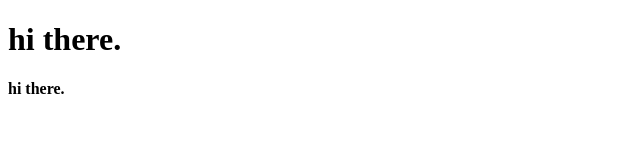
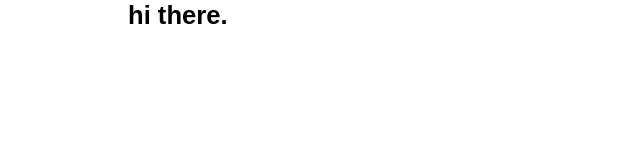
Before and after one commit to Alicexplore/My_Portfolio, a plain HTML site: page hello.html in a window 1280 px wide. Shown: the whole page, without its empty margins (0-640 px from the left). Drawn offline with Linux system fonts and the light colour scheme; a web font is replaced by a local one.

Commit message:
javascript

```diff
--- a/hello.css
+++ b/hello.css
@@ -1 +1,61 @@
 @import url('https://fonts.cdnfonts.com/css/apercu');
+
+body {
+    margin: 0;
+    padding: 0;
+    box-sizing: border-box;
+    font-family: "apercu", sans-serif;
+}
+
+header {
+    position: relative;
+    left: 0;
+    top: 0;
+    width: 100%;
+    height: 80px;
+}
+
+header h4 {
+    position: absolute;
+    left: 10%;
+    bottom: 1rem;
+    font-size: 1.6rem;
+}
+
+.intro {
+    position: fixed;
+    z-index: 2;
+    left: 0;
+    top: 0;
+    width: 100%;
+    height: 100vh;
+    background-color: #161616;
+    transition: 1s;
+}
+
+.logo-header {
+    position: absolute;
+    top: 40%;
+    left: 50%;
+    transform: translate(-50%, -50%);
+    color: #ffffff;
+}
+
+.logo {
+    position: relative;
+    display: inline-block;
+    bottom: -20px;
+    opacity: 0;
+}
+
+.logo.active {
+    bottom: 0;
+    opacity: 1;
+    transition: ease-in-out 0.5s;
+}
+
+.logo.fade {
+    bottom: 150px;
+    opacity: 0;
+    transition: ease-in-out 0.5s;
+}
--- a/hello.html
+++ b/hello.html
@@ -6,7 +6,7 @@
     <meta name="viewport" content="width=device-width, initial-scale=1.0">
     <title>My Portfolio</title>
     <link rel="icon" href="logo-03.png" />
-    <link rel="stylesheet" href="./hello.css" />
+    <link rel="stylesheet" href="hello.css" />
 </head>
 <body>
     <div class="intro">
@@ -18,5 +18,6 @@
     <header>
         <h4>hi there.</h4>
     </header>
+    <script src="hello.js"></script>
 </body>
 </html>
--- /dev/null
+++ b/hello.js
@@ -0,0 +1,28 @@
+let intro = document.querySelector('.intro')
+let logo = document.querySelector('.logo-header')
+let logoSpan = document.querySelectorAll('.logo')
+
+window.addEventListener('DOMContentLoaded', () => {
+
+    setTimeout(() => {
+        logoSpan.forEach((span, idx) => {
+            setTimeout(() => {
+                span.classList.add('active');
+            }, (idx + 1) * 400)
+        });
+
+    setTimeout(() => {
+        logoSpan.forEach((span, idx) => {
+            setTimeout(() => {
+                span.classList.remove('active');
+                span.classList.add('fade');
+            }, (idx + 1) * 50)
+        });
+    },2000)
+
+    setTimeout(() => {
+        intro.style.top = '-100vh';
+    },2300)
+
+    })
+});
```
